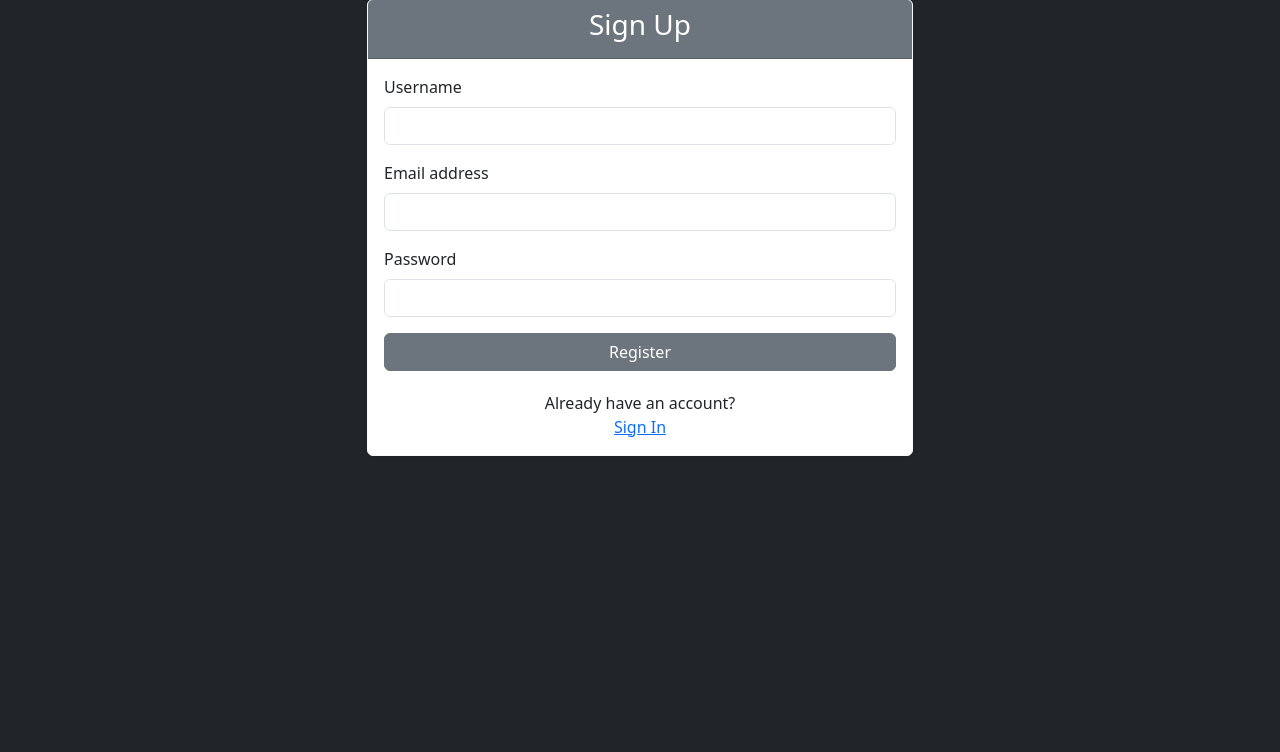
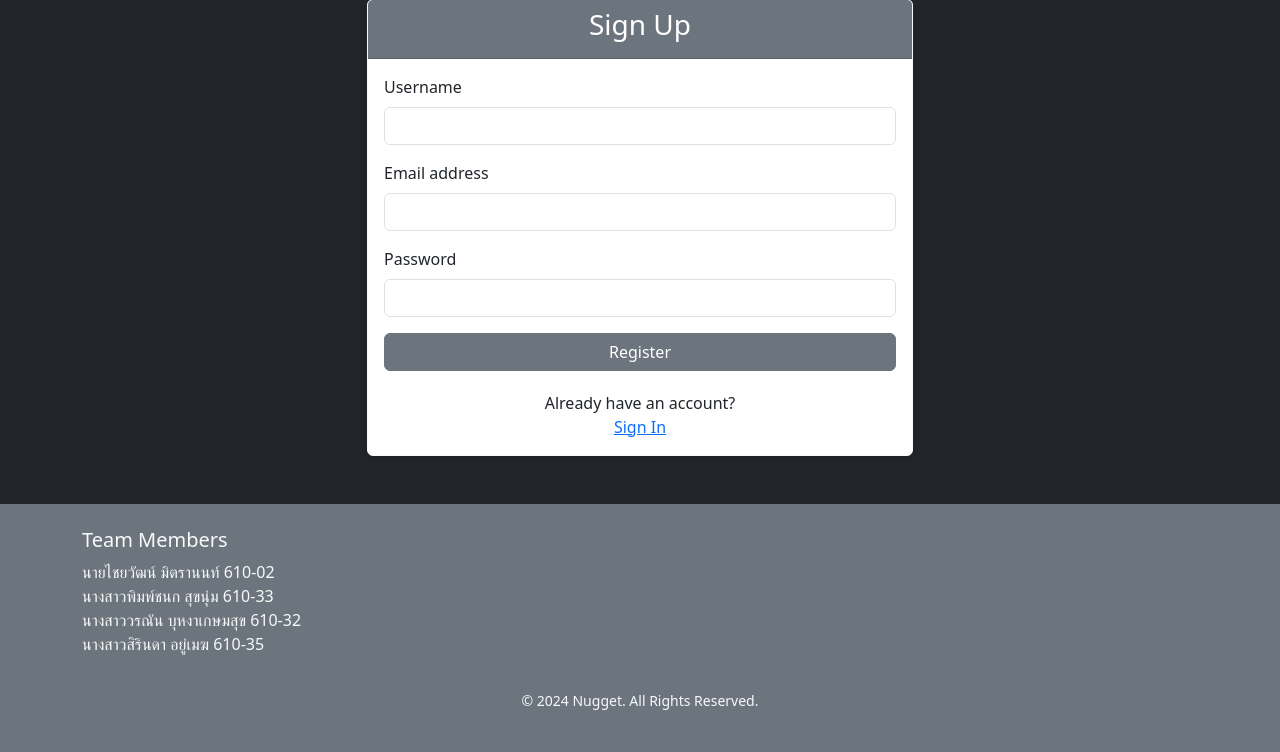
Before and after one commit to IAmSipp/FakeLocket, a PHP site: page /profile/register.php in a window 1280 px wide. Shown: the part 49-801 px from the top of the page. Before the commit the page ends 505 px from the top, so only its background shows below. Run offline with PHP 8.4, Linux system fonts and the light colour scheme.

Commit message:
Team members

```diff
--- a/profile/register.php
+++ b/profile/register.php
@@ -96,6 +96,26 @@ if ($_SERVER['REQUEST_METHOD'] == 'POST' && isset($_POST['register'])) {
         </div>
     </div>
 
+    <footer class="py-4 bg-secondary text-light mt-5">
+        <div class="container">
+            <div class="row">
+                <div class="col-md-4">
+                    <h5>Team Members</h5>
+                    <ul class="list-unstyled">
+                        <li>นายไชยวัฒน์ มิตรานนท์ 610-02</li>
+                        <li>นางสาวพิมพ์ชนก สุขนุ่ม 610-33</li>
+                        <li>นางสาววรณัน บุหงาเกษมสุข 610-32</li>
+                        <li>นางสาวสิรินดา อยู่เมฆ 610-35</li>
+                    </ul>
+                </div>
+
+            </div>
+            <div class="text-center py-3">
+                <small>&copy; 2024 Nugget. All Rights Reserved.</small>
+            </div>
+        </div>
+    </footer>
+
     <script src="https://cdn.jsdelivr.net/npm/bootstrap@5.3.0-alpha1/dist/js/bootstrap.bundle.min.js"></script>
 </body>
 
```
Also changed, not shown: profile/login.php (+21 -0 lines).
